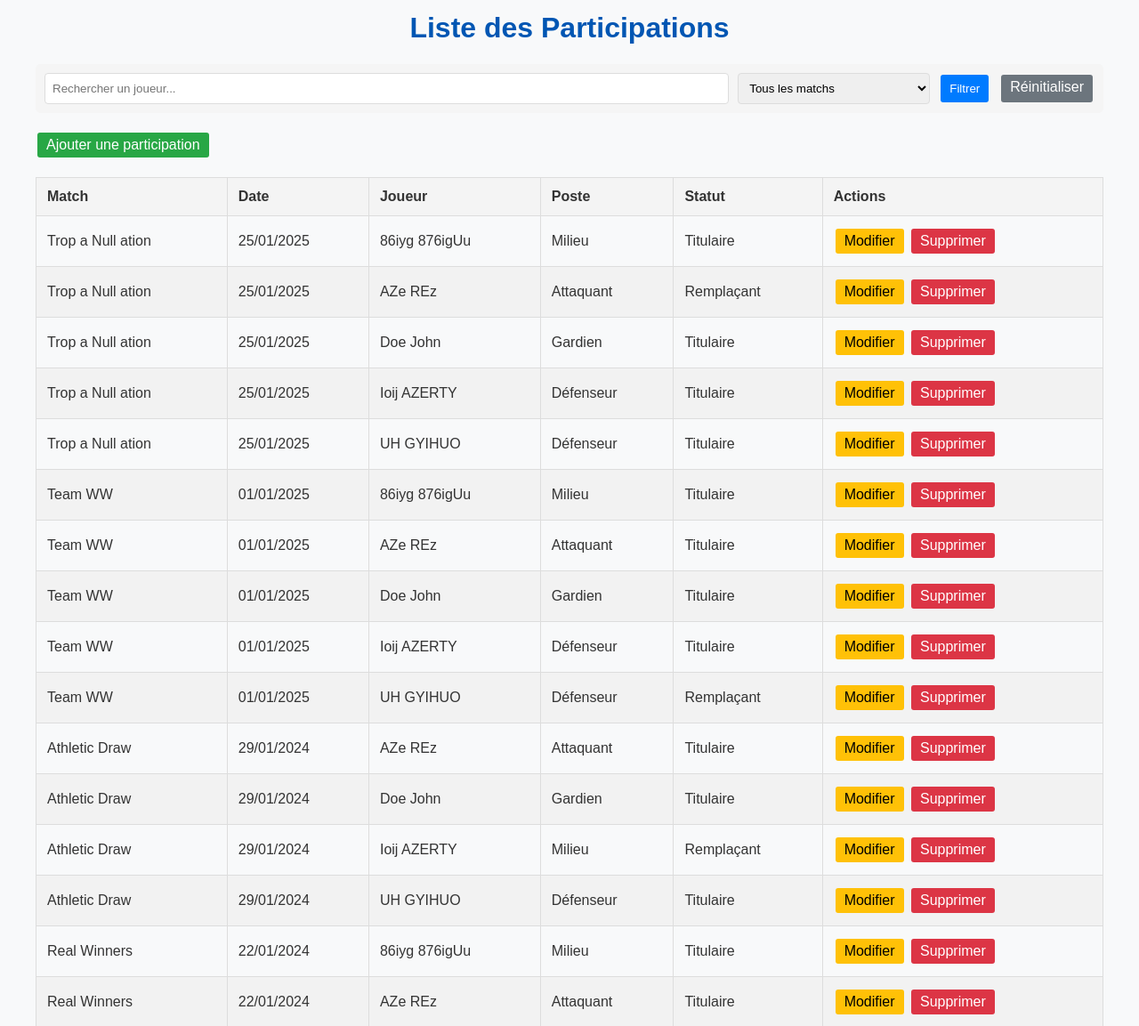
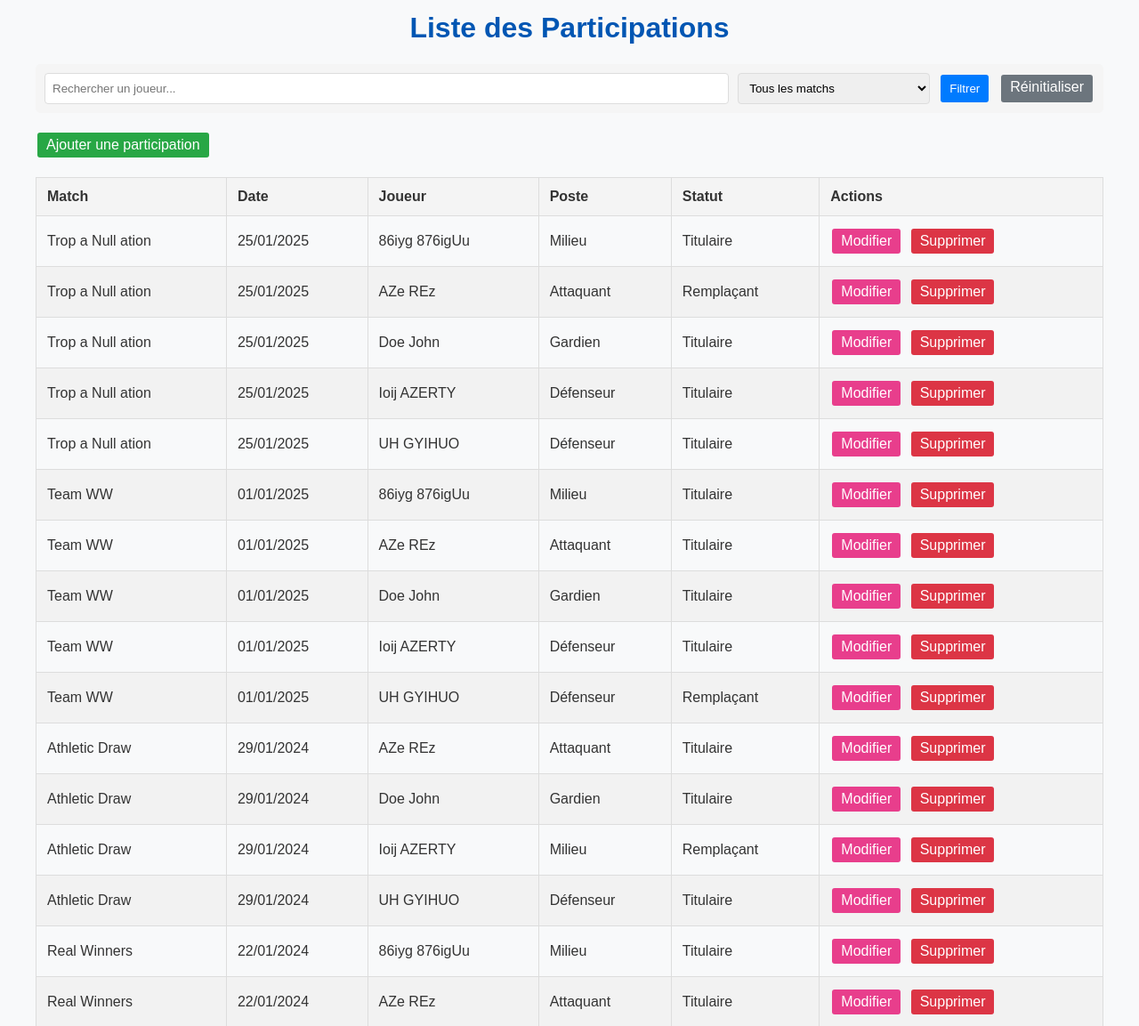
Before and after one commit to Gooomby/Projet-PHP-Foot, a PHP site: page /vue/listeParticipations.php in a window 1280 px wide. Shown: the part 148-1301 px from the top of the page at 89% size. Run offline with PHP 8.4, Linux system fonts and the light colour scheme; data comes from the database, SQL or seed files in the repository.

Commit message:
Push Finito

```diff
--- a/vue/css/style.css
+++ b/vue/css/style.css
@@ -162,8 +162,13 @@ th {
     display: inline-block;
 }
 .edit-btn {
-    background: #ffc107;
-    color: black;
+    background: #e83e8c;
+    color: white;
+    margin-right: 5px;
+}
+
+.edit-btn:hover {
+    background: #d03677;
 }
 .delete-btn {
     background: #dc3545;
```
Also changed, not shown: acces_site.txt (added, +9 -0 lines), 1 other file.
